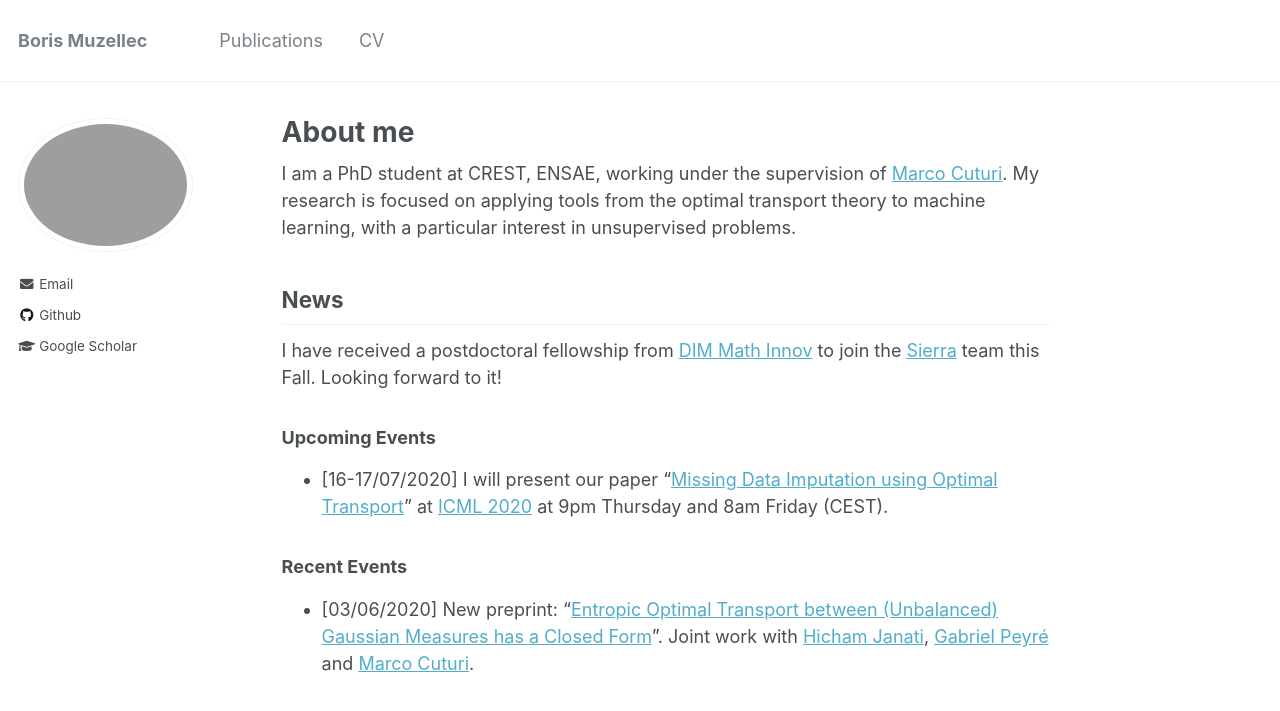
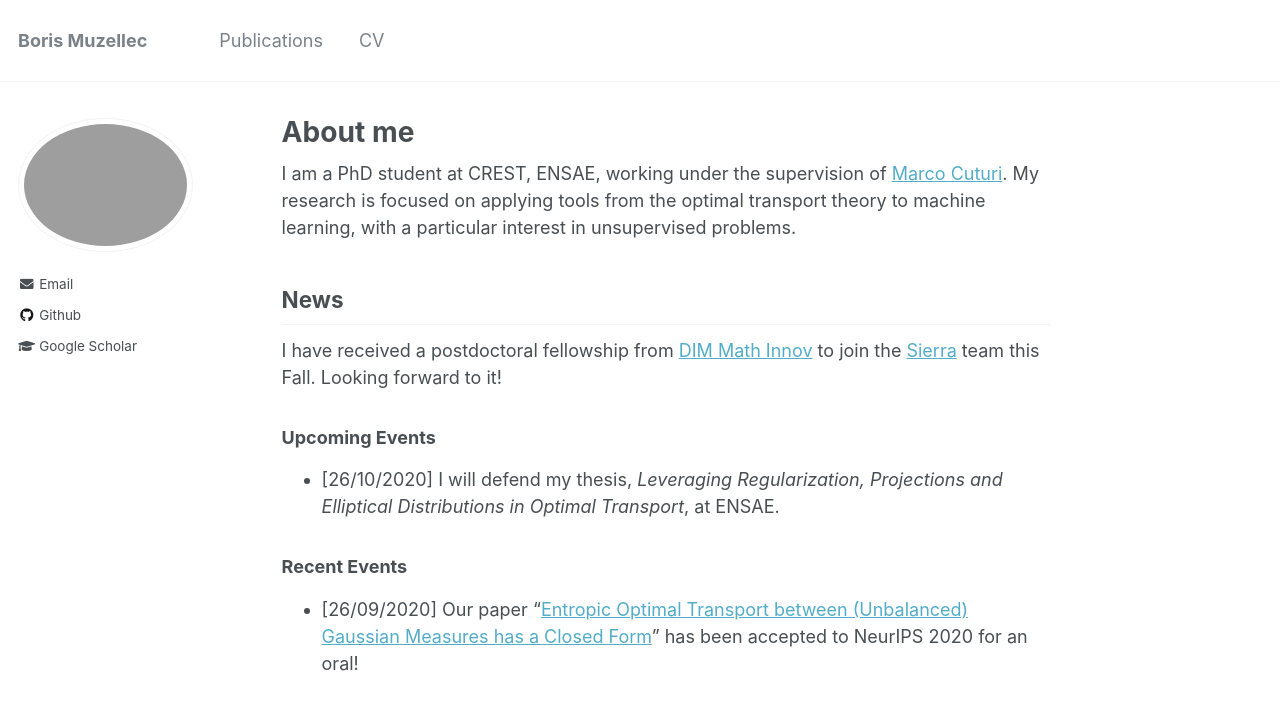
Before and after one commit to BorisMuzellec/borismuzellec.github.io, a Jekyll site: the page built from _pages/about.md, in a window 1280 px wide. Shown: the top 711 px of the page. Built offline with Jekyll 4.4.1, drawn with Linux system fonts in a browser that asks for light colours.

Commit message:
neurips oral and thesis defense

```diff
--- a/_pages/about.md
+++ b/_pages/about.md
@@ -17,7 +17,7 @@ I am a PhD student at CREST, ENSAE, working under the supervision of [Marco Cutu
 I have received a postdoctoral fellowship from [DIM Math Innov](https://www.dim-mathinnov.fr/en/postdoctoral-laureates-45.htm) to join the [Sierra](https://www.di.ens.fr/sierra/) team this Fall. Looking forward to it!
 
 ### Upcoming Events ###
-* [16-17/07/2020] I will present our paper "[Missing Data Imputation using Optimal Transport](http://arxiv.org/abs/2002.03860)" at [ICML 2020](https://icml.cc/virtual/2020/poster/6455) at 9pm Thursday and 8am Friday (CEST).
+* [26/10/2020] I will defend my thesis, *Leveraging Regularization, Projections and Elliptical Distributions in Optimal Transport*, at ENSAE.
 
 ### Recent Events ###
-* [03/06/2020] New preprint: "[Entropic Optimal Transport between (Unbalanced) Gaussian Measures has a Closed Form](https://arxiv.org/abs/2006.02572)". Joint work with [Hicham Janati](https://hichamjanati.github.io), [Gabriel Peyré](http://www.gpeyre.com) and [Marco Cuturi](https://marcocuturi.net).
+* [26/09/2020] Our paper "[Entropic Optimal Transport between (Unbalanced) Gaussian Measures has a Closed Form](https://arxiv.org/abs/2006.02572)" has been accepted to NeurIPS 2020 for an oral!
```
Also changed, not shown: _pages/publications.md (+2 -2 lines).
